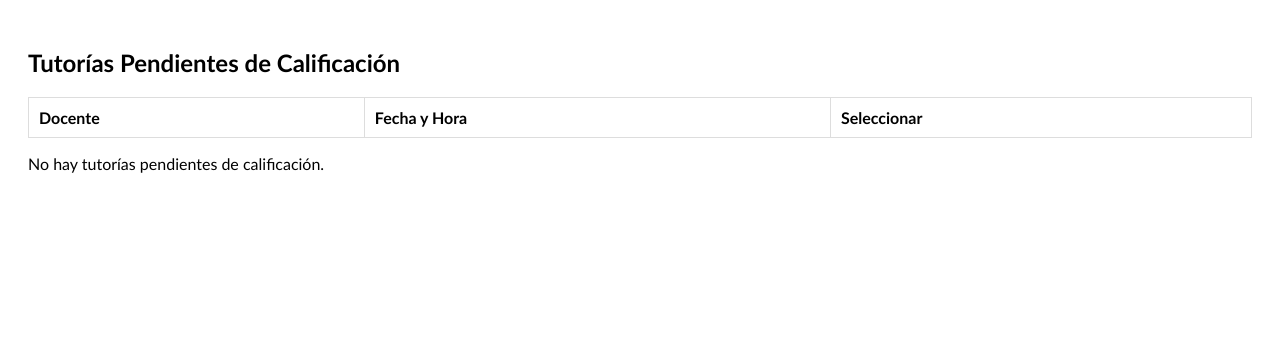
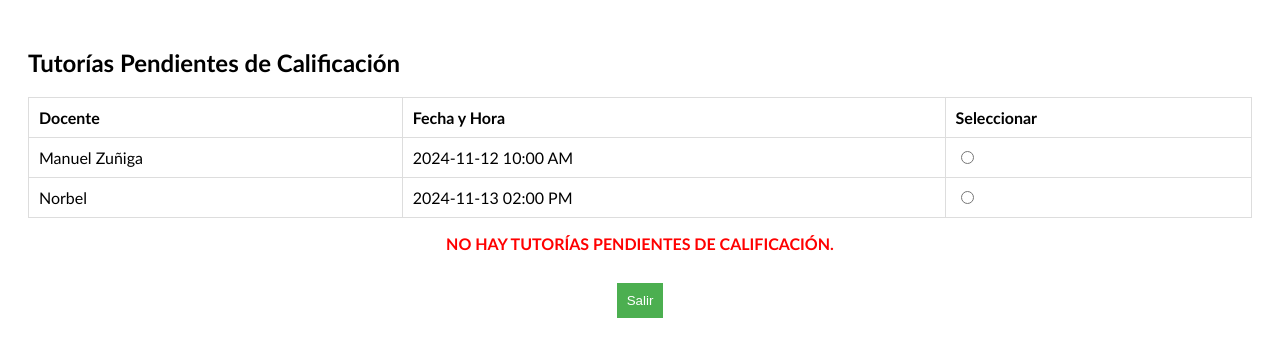
Before and after one commit to melletsrik/proyecto-tutoria, a Vue app in the folder proyecto-tutoria/: page /calificar-tutoria in a window 1280 px wide. Shown: the top 356 px of the page. Built offline with nearby package versions, Linux system fonts and the light colour scheme; the HTML template or start-up script is replaced by a standard one.

Commit message:
avance, falta correcciones

```diff
--- a/proyecto-tutoria/src/components/CalificarTutoriasGeneral.vue
+++ b/proyecto-tutoria/src/components/CalificarTutoriasGeneral.vue
@@ -1,38 +1,42 @@
 <script setup>
 import { ref } from 'vue';
-const a_tutoriasPendientes = ref([]); // a_ para arreglo
+
 const n_calificacion = ref(0); // n_ para numérico
 const p_tutorSeleccionado = ref(null); // p_ para parámetro
-// Función para seleccionar la tutoría
+
+// Inicializa las tutorías con la propiedad calificada
+const a_tutoriasPendientes = ref([
+  { CIDTUTO: 1, CNOMDOC: 'Manuel Zuñiga', DFECHA: '2024-11-12 10:00 AM', calificada: false },
+  { CIDTUTO: 2, CNOMDOC: 'Norbel', DFECHA: '2024-11-13 02:00 PM', calificada: false }
+]);
+
 const f_seleccionarTutoria = (p_tutoria) => {
-   p_tutorSeleccionado.value = p_tutoria;
+  p_tutorSeleccionado.value = p_tutoria;
 };
+
 // Función para calificar la tutoría seleccionada
 const f_calificarTutoria = () => {
   if (!p_tutorSeleccionado.value || n_calificacion.value === 0) {
     alert('Selecciona una tutoría y una calificación.');
     return;
   }
+  // Marcar la tutoría como calificada
+  p_tutorSeleccionado.value.calificada = true;
   alert(`Tutoría calificada con éxito: ${n_calificacion.value} estrellas`);
 };
-/*
-const cargarTutoriasPendientes = async () => {
-  try {
-    const response = await axios.get('/api/tutorias/pending'); //Reemplazar con la URL real del API
-    tutoriasPendientes.value = response.data;
-  } catch (error) {
-    console.error('Error cargando las tutorías:', error);
-  }
+
+// Función para salir
+const f_salir = () => {
+  alert("Has salido del sistema.");
 };
-*/
 </script>
 
 <template>
   <div class="calificar-tutorias-general">
     <h2>Tutorías Pendientes de Calificación</h2>
 
-    <!-- Tabla de tutorías -->
-    <table>
+    <!-- Tabla de tutorías si hay tutorías pendientes de calificación -->
+    <table v-if="a_tutoriasPendientes.some(t => !t.calificada)">
       <thead>
         <tr>
           <th>Docente</th>
@@ -41,7 +45,7 @@ const cargarTutoriasPendientes = async () => {
         </tr>
       </thead>
       <tbody>
-        <tr v-for="p_tutoria in a_tutoriasPendientes" :key="p_tutoria.CIDTUTO">
+        <tr v-for="p_tutoria in a_tutoriasPendientes.filter(t => !t.calificada)" :key="p_tutoria.CIDTUTO">
           <td>{{ p_tutoria.CNOMDOC }}</td>
           <td>{{ p_tutoria.DFECHA }}</td>
           <td>
@@ -49,7 +53,7 @@ const cargarTutoriasPendientes = async () => {
               type="radio"
               :value="p_tutoria"
               v-model="p_tutorSeleccionado"
-              :name="`tutoria-${p_tutoria.CIDTUTO}`"
+              :name="'tutoria-' + p_tutoria.CIDTUTO"
             />
           </td>
         </tr>
@@ -68,16 +72,21 @@ const cargarTutoriasPendientes = async () => {
             v-model="n_calificacion"
             :value="i"
           />
-          {{ i }} Estrella{{ i > 1 ? 's' : '' }}
+          {{ i }}✰{{ i > 1 ? '' : '' }}
         </label>
       </div>
 
       <button @click="f_calificarTutoria">Calificar</button>
     </div>
 
-    <!-- Botones para elegir y calificar -->
+    <!-- Mensaje si no hay tutorías pendientes -->
     <div v-else>
-      <p>No hay tutorías pendientes de calificación.</p>
+      <p class="no-registros">NO HAY TUTORÍAS PENDIENTES DE CALIFICACIÓN.</p>
+    </div>
+
+    <!-- Botón de salir -->
+    <div class="botones">
+      <button @click="f_salir">Salir</button>
     </div>
   </div>
 </template>
@@ -115,4 +124,16 @@ button:hover {
 label {
   margin-right: 10px;
 }
+
+.no-registros {
+  text-transform: uppercase;
+  font-weight: bold;
+  color: #ff0000;
+  text-align: center;
+}
+
+.botones {
+  margin-top: 20px;
+  text-align: center;
+}
 </style>
```
